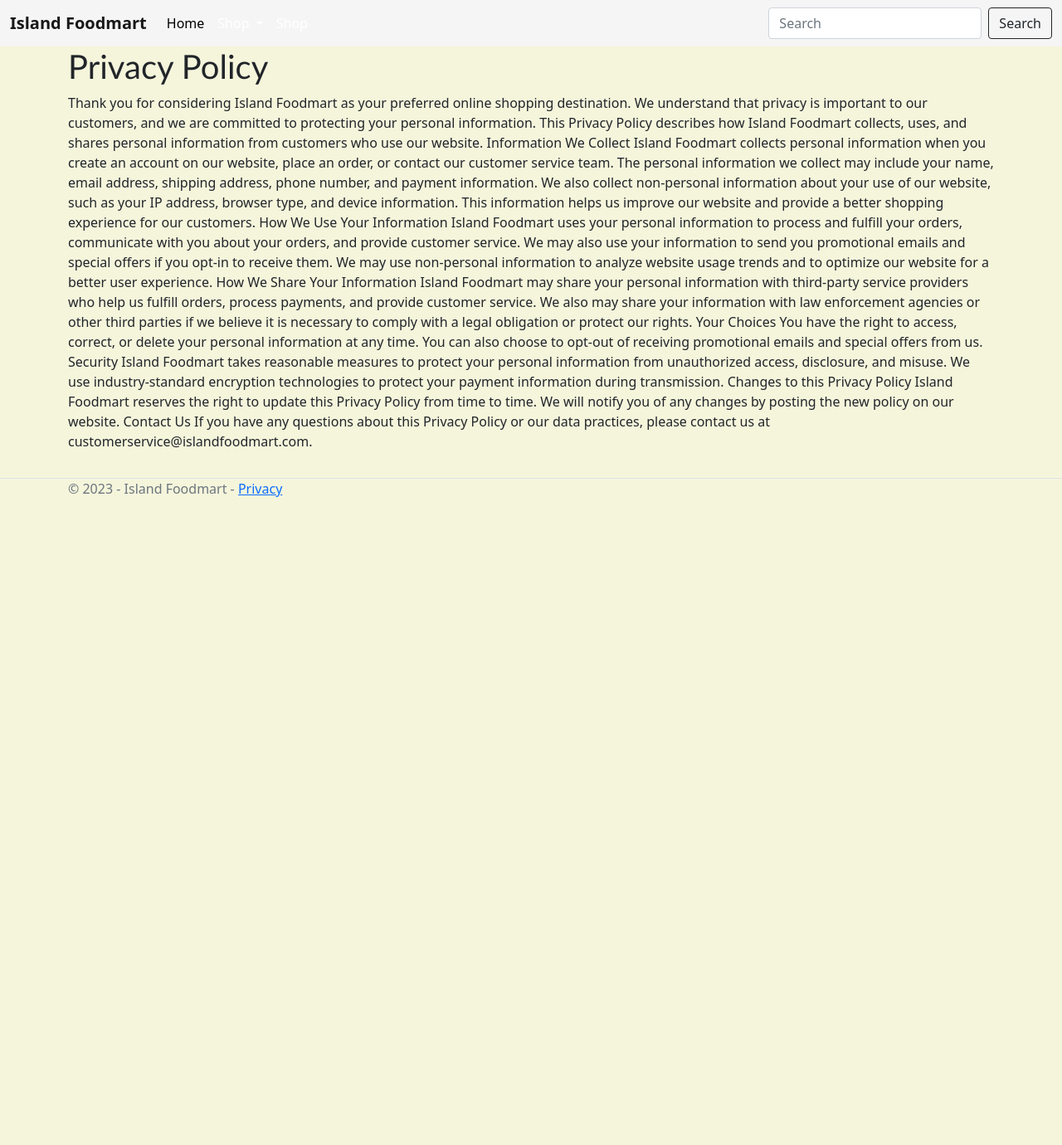
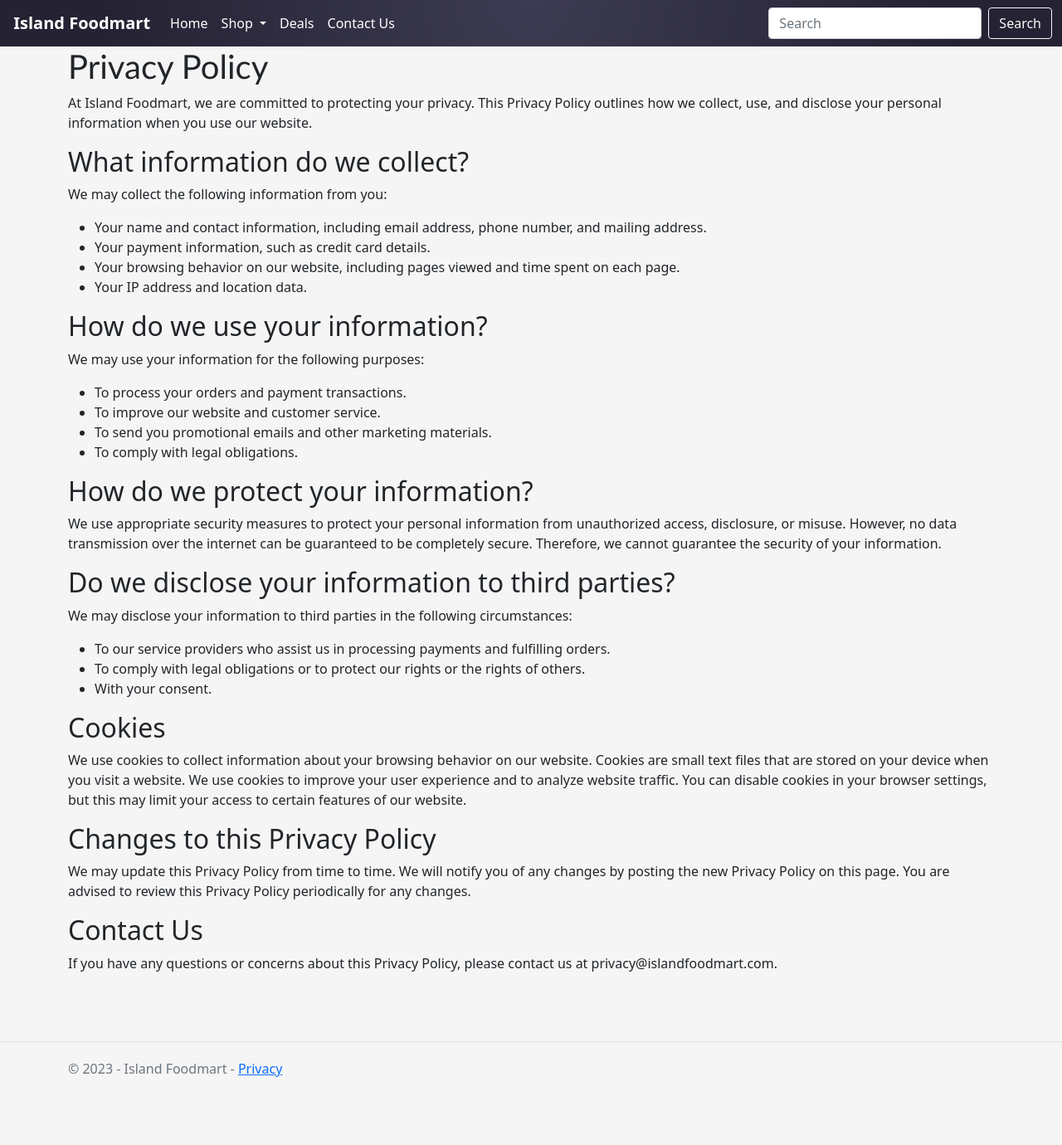
Before and after one commit to Sujal-Chand/IslandFoodmart, an ASP.NET Core app: page /Home/Privacy in a window 1280 px wide. Shown: the whole page at 83% size. Before the commit the page ends 599 px from the top, so only its background shows below. Run offline with ASP.NET Core 8, Linux system fonts and the light colour scheme; style sheets or scripts are compiled from the project's sources.

Commit message:
Gradient Navbar colour

```diff
--- a/IslandFoodmart/Views/Home/Privacy.cshtml
+++ b/IslandFoodmart/Views/Home/Privacy.cshtml
@@ -3,38 +3,51 @@
 }
 <h1>@ViewData["Title"]</h1>
 
-<p>
-    Thank you for considering Island Foodmart as your preferred online shopping destination. We understand that privacy is important to our customers, and we are committed to protecting your personal information. This Privacy Policy describes how Island Foodmart collects, uses, and shares personal information from customers who use our website.
+<!DOCTYPE html>
+<html>
+<head>
+	<meta charset="UTF-8">
+	<title>Island Foodmart - Privacy Policy</title>
+</head>
+<body>
+	<p>At Island Foodmart, we are committed to protecting your privacy. This Privacy Policy outlines how we collect, use, and disclose your personal information when you use our website.</p>
 
-    Information We Collect
+	<h2>What information do we collect?</h2>
+	<p>We may collect the following information from you:</p>
+	<ul>
+		<li>Your name and contact information, including email address, phone number, and mailing address.</li>
+		<li>Your payment information, such as credit card details.</li>
+		<li>Your browsing behavior on our website, including pages viewed and time spent on each page.</li>
+		<li>Your IP address and location data.</li>
+	</ul>
 
-    Island Foodmart collects personal information when you create an account on our website, place an order, or contact our customer service team. The personal information we collect may include your name, email address, shipping address, phone number, and payment information.
+	<h2>How do we use your information?</h2>
+	<p>We may use your information for the following purposes:</p>
+	<ul>
+		<li>To process your orders and payment transactions.</li>
+		<li>To improve our website and customer service.</li>
+		<li>To send you promotional emails and other marketing materials.</li>
+		<li>To comply with legal obligations.</li>
+	</ul>
 
-    We also collect non-personal information about your use of our website, such as your IP address, browser type, and device information. This information helps us improve our website and provide a better shopping experience for our customers.
+	<h2>How do we protect your information?</h2>
+	<p>We use appropriate security measures to protect your personal information from unauthorized access, disclosure, or misuse. However, no data transmission over the internet can be guaranteed to be completely secure. Therefore, we cannot guarantee the security of your information.</p>
 
-    How We Use Your Information
+	<h2>Do we disclose your information to third parties?</h2>
+	<p>We may disclose your information to third parties in the following circumstances:</p>
+	<ul>
+		<li>To our service providers who assist us in processing payments and fulfilling orders.</li>
+		<li>To comply with legal obligations or to protect our rights or the rights of others.</li>
+		<li>With your consent.</li>
+	</ul>
 
-    Island Foodmart uses your personal information to process and fulfill your orders, communicate with you about your orders, and provide customer service. We may also use your information to send you promotional emails and special offers if you opt-in to receive them.
+	<h2>Cookies</h2>
+	<p>We use cookies to collect information about your browsing behavior on our website. Cookies are small text files that are stored on your device when you visit a website. We use cookies to improve your user experience and to analyze website traffic. You can disable cookies in your browser settings, but this may limit your access to certain features of our website.</p>
 
-    We may use non-personal information to analyze website usage trends and to optimize our website for a better user experience.
+	<h2>Changes to this Privacy Policy</h2>
+	<p>We may update this Privacy Policy from time to time. We will notify you of any changes by posting the new Privacy Policy on this page. You are advised to review this Privacy Policy periodically for any changes.</p>
 
-    How We Share Your Information
-
-    Island Foodmart may share your personal information with third-party service providers who help us fulfill orders, process payments, and provide customer service. We also may share your information with law enforcement agencies or other third parties if we believe it is necessary to comply with a legal obligation or protect our rights.
-
-    Your Choices
-
-    You have the right to access, correct, or delete your personal information at any time. You can also choose to opt-out of receiving promotional emails and special offers from us.
-
-    Security
-
-    Island Foodmart takes reasonable measures to protect your personal information from unauthorized access, disclosure, and misuse. We use industry-standard encryption technologies to protect your payment information during transmission.
-
-    Changes to this Privacy Policy
-
-    Island Foodmart reserves the right to update this Privacy Policy from time to time. We will notify you of any changes by posting the new policy on our website.
-
-    Contact Us
-
-    If you have any questions about this Privacy Policy or our data practices, please contact us at customerservice@islandfoodmart.com.
-</p>
+	<h2>Contact Us</h2>
+	<p>If you have any questions or concerns about this Privacy Policy, please contact us at privacy@islandfoodmart.com.</p>
+</body>
+</html>
--- a/IslandFoodmart/Views/Shared/_Layout.cshtml
+++ b/IslandFoodmart/Views/Shared/_Layout.cshtml
@@ -9,73 +9,48 @@
     <link rel="stylesheet" href="~/IslandFoodmart.styles.css" asp-append-version="true" />
 </head>
 <body>
-    <nav class="navbar navbar-expand-lg navbar-light" style="background-color: whitesmoke;">
+    <nav class="navbar navbar-expand-lg navbar-dark" style="background: #282537;
+ background-image: -webkit-radial-gradient(top, circle cover, #3c3b52 0%, #252233 80%);">
+        ;
         <div class="container-fluid">
-            <a class="navbar-brand fw-bold" href="#">Island Foodmart</a>
+            <a class="navbar-brand fw-bold" asp-area="" asp-controller="Home" asp-action="Index">Island Foodmart</a>
             <button class="navbar-toggler" type="button" data-bs-toggle="collapse" data-bs-target="#navbarSupportedContent" aria-controls="navbarSupportedContent" aria-expanded="false" aria-label="Toggle navigation">
                 <span class="navbar-toggler-icon"></span>
             </button>
             <div class="collapse navbar-collapse" id="navbarSupportedContent">
                 <ul class="navbar-nav me-auto mb-2 mb-lg-0">
                     <li class="nav-item">
-                        <a class="nav-link text-black" aria-current="page" href="#">Home</a>
+                        <a class="nav-link text-white" aria-current="page" asp-area="" asp-controller="Home" asp-action="Index">Home</a>
                     </li>
                     <li class="nav-item dropdown">
-                        <a class="nav-link dropdown-toggle" href="#" role="button" data-bs-toggle="dropdown" aria-expanded="false">
+                        <a class="nav-link dropdown-toggle text-white" href="#" role="button" data-bs-toggle="dropdown" aria-expanded="false">
                             Shop
                         </a>
                         <ul class="dropdown-menu">
-                            <li><a class="dropdown-item" href="#">Action</a></li>
-                            <li><a class="dropdown-item" href="#">Another action</a></li>
+                            <li><a class="dropdown-item" href="#">Fresh Foods</a></li>
+                            <li><a class="dropdown-item" href="#">Frozen Foods</a></li>
+                            <li><a class="dropdown-item" href="#">Drinks</a></li>
+                            <li><a class="dropdown-item" href="#">Personal Care</a></li>
                             <li>
                                 <hr class="dropdown-divider">
                             </li>
                             <li class="nav-item dropend">
                                 <a class="nav-link dropdown-toggle" href="#" role="button" data-bs-toggle="dropdown" aria-expanded="false">
-                                    Dropdown
+                                    Shop All
                                 </a>
-                                <ul class="dropdown-menu">
-                                    <li><a class="dropdown-item" href="#">Action</a></li>
-                                    <li><a class="dropdown-item" href="#">Another action</a></li>
-                                    <li>
-                                        <hr class="dropdown-divider">
-                                    </li>
-                                    <li class="nav-item dropend">
-                                        <a class="nav-link dropdown-toggle" href="#" role="button" data-bs-toggle="dropdown" aria-expanded="false">
-                                            Dropdown
-                                        </a>
-                                        <ul class="dropdown-menu">
-                                            <li><a class="dropdown-item" href="#">Action</a></li>
-                                            <li><a class="dropdown-item" href="#">Another action</a></li>
-                                            <li>
-                                                <hr class="dropdown-divider">
-                                            </li>
-                                            <li class="nav-item dropend">
-                                                <a class="nav-link dropdown-toggle" href="#" role="button" data-bs-toggle="dropdown" aria-expanded="false">
-                                                    Dropdown
-                                                </a>
-                                                <ul class="dropdown-menu">
-                                                    <li><a class="dropdown-item" href="#">Action</a></li>
-                                                    <li><a class="dropdown-item" href="#">Another action</a></li>
-                                                    <li>
-                                                        <hr class="dropdown-divider">
-                                                    </li>
-                                                    <li><a class="dropdown-item" href="#">Something else here</a></li>
-                                                </ul>
-                                            </li>
-                                        </ul>
-                                    </li>
-                                </ul>
                             </li>
                         </ul>
                     </li>
                     <li class="nav-item">
-                        <a class="nav-link" href="#">Shop</a>
+                        <a class="nav-link text-white" href="#">Deals</a>
+                    </li>
+                    <li class="nav-item">
+                        <a class="nav-link text-white" asp-area="" asp-controller="Home" asp-action="ContactUs" >Contact Us</a>
                     </li>
                 </ul>
                 <form class="d-flex"  role="search">
                     <input class="form-control me-2" type="search" placeholder="Search" aria-label="Search">
-                    <button class="btn btn-outline-dark" type="submit">Search</button>
+                    <button class="btn btn-outline-light" type="submit">Search</button>
                 </form>
             </div>
         </div>
--- a/IslandFoodmart/Views/Shared/_Layout.cshtml.css
+++ b/IslandFoodmart/Views/Shared/_Layout.cshtml.css
@@ -7,7 +7,7 @@
   margin-left: 1em;
 }
 .dropdown-item:hover {
-  background-color: lightsalmon;
+  background-color: lightgreen;
   color: #fff;
 }
 .dropdown .dropdown-menu {
@@ -50,7 +50,7 @@
 .navbar-nav .nav-link:hover {
     color: #007bff;
 }
-
+ */
 footer {
     margin-top: 50px;
     padding: 20px 0;
@@ -59,12 +59,10 @@
 }
 
 footer a {
-    color: #007bff;
+    color: black;
     text-decoration: none;
 }
 
 footer a:hover {
     text-decoration: underline;
 }
-
-    */
--- a/IslandFoodmart/wwwroot/css/site.css
+++ b/IslandFoodmart/wwwroot/css/site.css
@@ -14,8 +14,8 @@
 }
 
 body {
-  margin-bottom: 60px;
-  background-color: beige;
+    margin-bottom: 60px;
+    background-color: whitesmoke;
 }
 
 .carousel {
```
